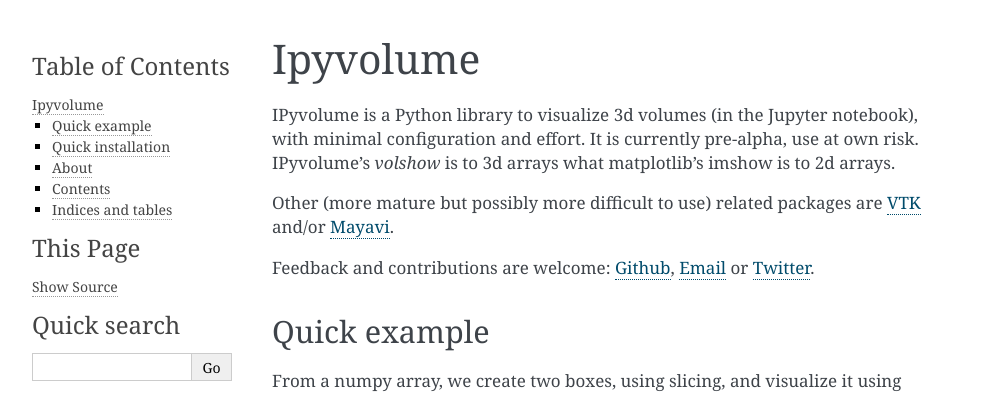
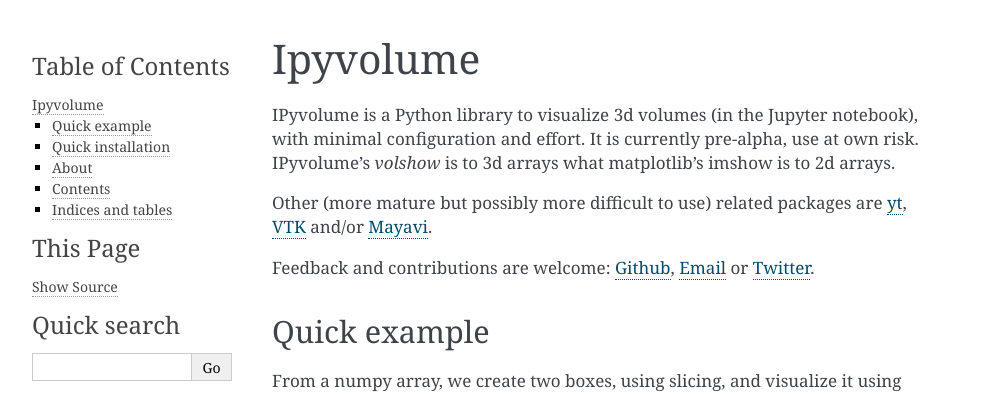
Before and after one commit to widgetti/ipyvolume, a Sphinx documentation site: the page built from docs/source/index.rst, in a window 1280 px wide. Shown: the top 394 px of the page, without its empty margins (148-1141 px from the left). Built offline with Sphinx 7.4.7, drawn with Linux system fonts in a browser that asks for light colours.

Commit message:
mention yt

```diff
--- a/docs/source/index.rst
+++ b/docs/source/index.rst
@@ -9,7 +9,7 @@
 
 IPyvolume is a Python library to visualize 3d volumes (in the Jupyter notebook), with minimal configuration and effort. It is currently pre-alpha, use at own risk. IPyvolume's *volshow* is to 3d arrays what matplotlib's imshow is to 2d arrays.
 
-Other (more mature but possibly more difficult to use) related packages are `VTK <www.vtk.org>`_ and/or `Mayavi <http://docs.enthought.com/mayavi/mayavi/>`_.
+Other (more mature but possibly more difficult to use) related packages are `yt <http://yt-project.org/>`_, `VTK <www.vtk.org>`_ and/or `Mayavi <http://docs.enthought.com/mayavi/mayavi/>`_.
 
 
 Feedback and contributions are welcome: `Github <https://github.com/maartenbreddels/ipyvolume>`_, `Email <mailto:maartenbreddels@gmail.com>`_ or `Twitter <https://twitter.com/maartenbreddels>`_.
```
